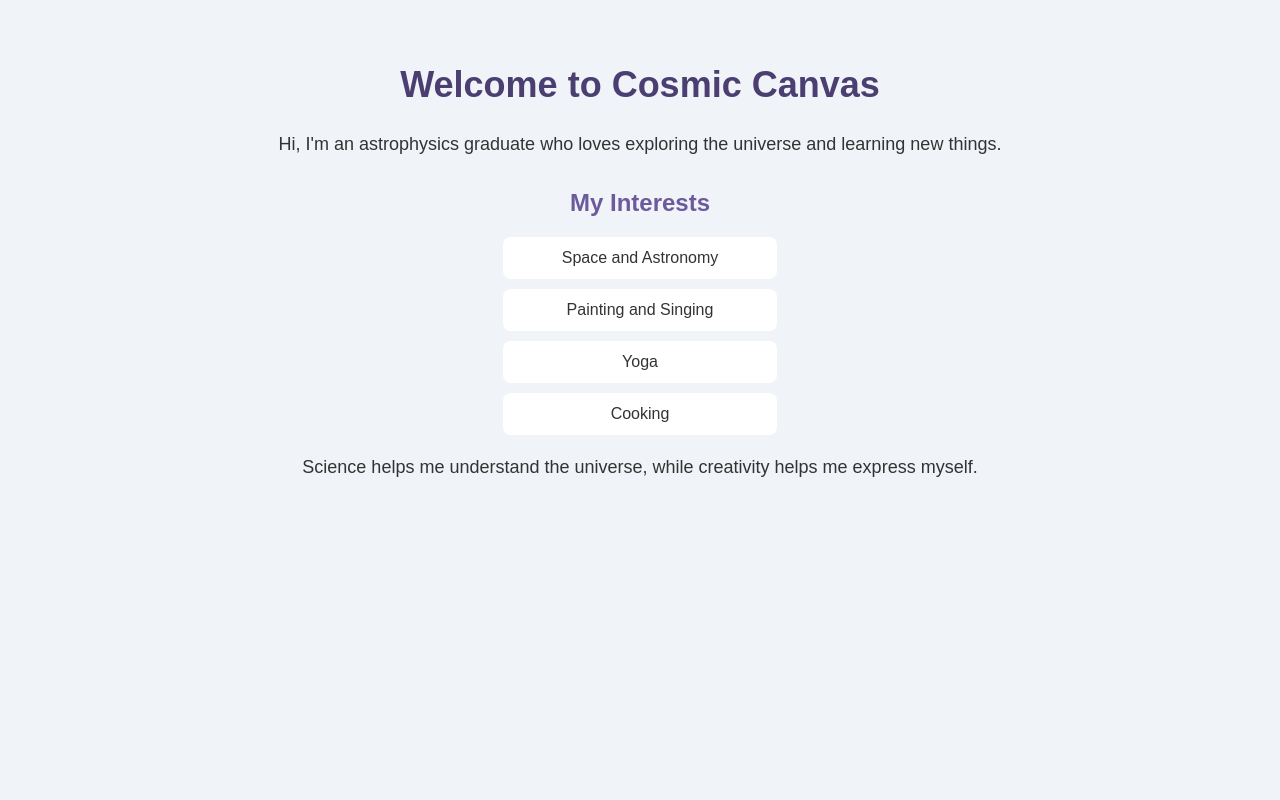
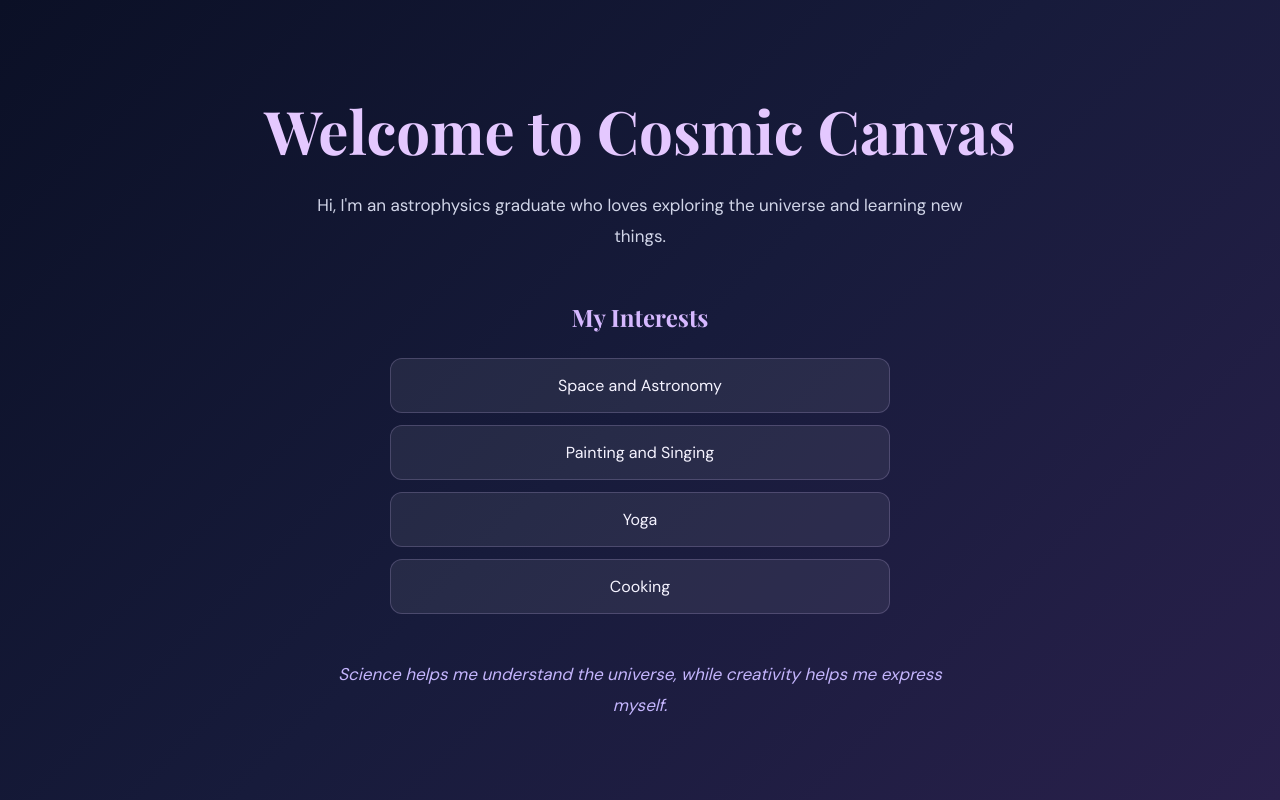
Before and after one commit to kathaa0302/CosmicCanvas.github.io, a plain HTML site: page index.html in a window 1280 px wide. Drawn offline with nearby package versions, Linux system fonts and the light colour scheme.

Commit message:
Update index.html

```diff
--- a/index.html
+++ b/index.html
@@ -5,49 +5,7 @@
     <meta charset="UTF-8">
     <meta name="viewport" content="width=device-width, initial-scale=1.0">
     <title>Cosmic Canvas</title>
-
-    <style>
-        body {
-            font-family: Arial, sans-serif;
-            background-color: #f0f4f8;
-            color: #333;
-            margin: 0;
-            padding: 40px;
-            text-align: center;
-        }
-
-        h1 {
-            color: #4b3f72;
-            font-size: 36px;
-        }
-
-        h2 {
-            color: #6c5b9c;
-            margin-top: 30px;
-        }
-
-        p {
-            font-size: 18px;
-            line-height: 1.6;
-        }
-
-        ul {
-            list-style-type: none;
-            padding: 0;
-        }
-
-        li {
-            background-color: white;
-            margin: 10px auto;
-            padding: 12px;
-            max-width: 250px;
-            border-radius: 8px;
-        }
-
-        li:hover {
-            background-color: #e2dcf5;
-        }
-    </style>
+    <link rel="stylesheet" href="style.css">
 </head>
 
 <body>
```
